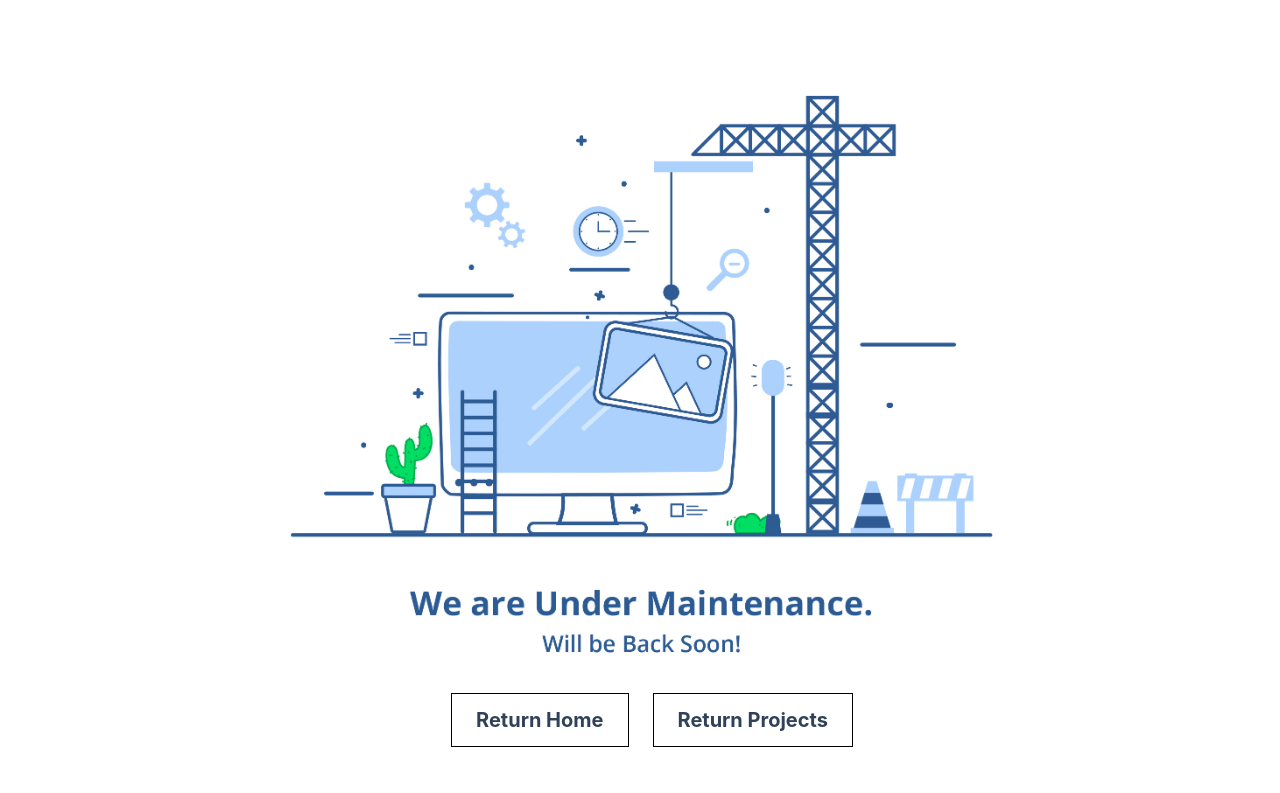
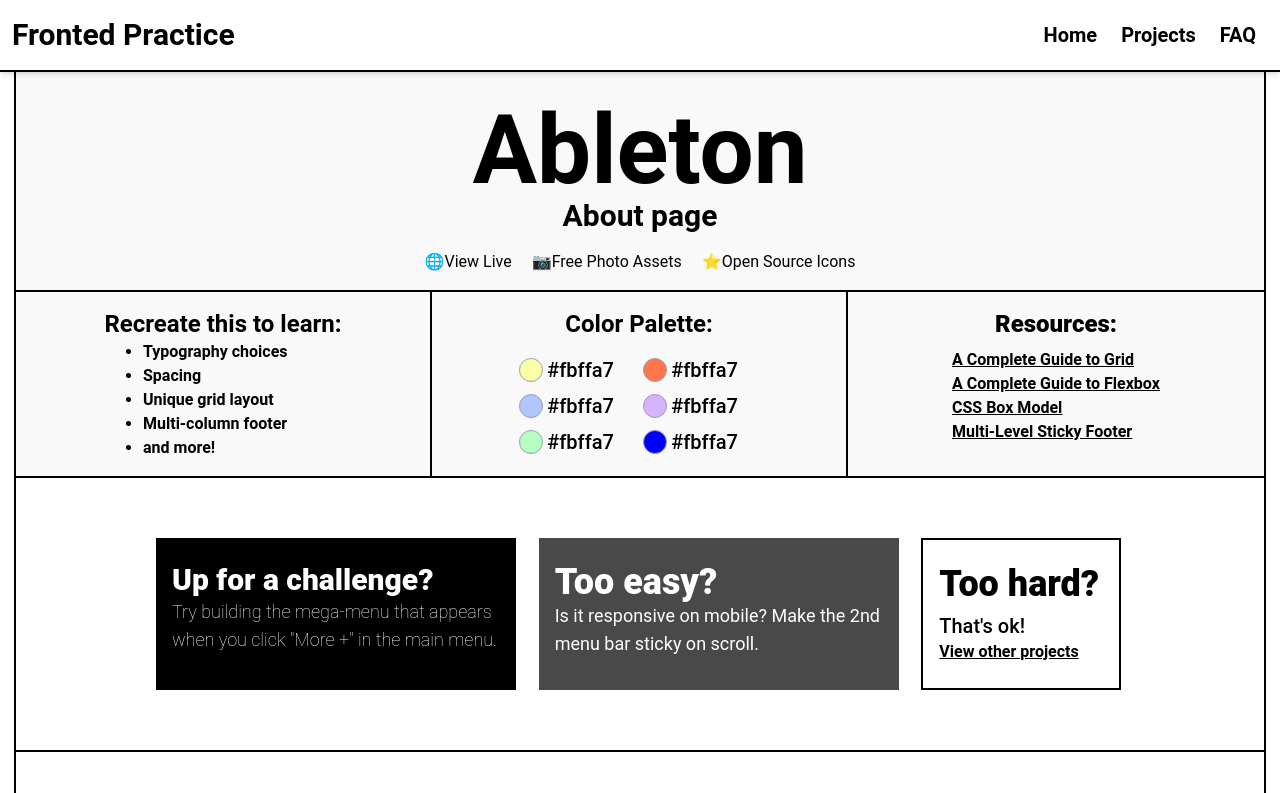
Before and after one commit to PrithwiKumarSingh/frontend-practice, a React (Vite) app: page /projects/Ableton in a window 1280 px wide. Shown: the top 793 px of the page. Built offline with nearby package versions, Linux system fonts and the light colour scheme; the HTML template or start-up script is replaced by a standard one.

Commit message:
Make ProjectDetails Page

```diff
--- a/index.html
+++ b/index.html
@@ -2,7 +2,7 @@
 <html lang="en">
   <head>
     <meta charset="UTF-8" />
-    <link rel="icon" type="image/svg+xml" href="/vite.svg" />
+    <link rel="icon" type="image/svg+xml" href="" />
     <meta name="viewport" content="width=device-width, initial-scale=1.0" />
     <title>frontend-practice</title>
   </head>
--- a/src/App.jsx
+++ b/src/App.jsx
@@ -4,6 +4,8 @@
 import NotFound from './pages/NotFound'
 import Navbar from './components/Navbar'
 import { Route,Routes } from 'react-router-dom'
+import ProjectDetails from './pages/ProjectDetails';
+
 
 const App = () => {
   return (
@@ -11,6 +13,7 @@
       <Route path='/' element={<Home></Home>}></Route>
       <Route path='/projects' element={<Projects/>}></Route>
       <Route path='/faq' element={<NotFound/>}></Route>
+      <Route path='/projects/:slug' element={<ProjectDetails/>}></Route>
       <Route path='*' element={<NotFound/>}></Route>
     </Routes>
 
--- /dev/null
+++ b/src/data/Projects.js
@@ -0,0 +1,21 @@
+export const projects = [
+    {slug:"Ableton" ,color : '#BCFF93' ,label :"Level 1" ,image : "https://www.frontendpractice.com/card/C1-Ableton.jpg" , name: "Ableton"},
+    {slug:"abstract" ,color : '#BCFF93' ,label :"Level 1" ,image : "https://www.frontendpractice.com/card/C2-abstract.png" , name: "Abstract"},
+    {slug:"Backstage-Talks" ,color : '#BCFF93' ,label :"Level 1" ,image : "https://www.frontendpractice.com/card/C1-Backstage-Talks.png" , name: "Backstage Talks"} ,
+    {slug:"basic" ,color : '#FFC700' ,label :"Level 3" ,image : "https://www.frontendpractice.com/card/C2-basic.png" , name: "Basic"},
+    {slug:"bonsai" ,color : '#BCFF93' ,label :"Level 1" ,image : "https://www.frontendpractice.com/card/C2-bonsai.png" , name: "Bonsai"},
+    {slug:"Canal-Street" ,color : '#FFC700' ,label :"Level 3" ,image : "https://www.frontendpractice.com/card/C1-Canal-Street.png" , name: "Canal Street Market"},
+    {slug:"deplace-maison" ,color : '#FFC700' ,label :"Level 3" ,image : "https://www.frontendpractice.com/card/C1-deplace-maison.png" , name: "Deplace Maison"},
+    {slug:"figma" ,color : '#FFC700' ,label :"Level 3" ,image : "https://www.frontendpractice.com/card/C2-figma.png" , name: "Figma"},
+    {slug:"go-daddy" ,color : '#FFC700' ,label :"Level 2" ,image : "https://www.frontendpractice.com/card/C3-go-daddy.png" , name: "GoDaddy"},
+    {slug:"lobe" ,color : '#FFC700' ,label :"Level 1" ,image : "https://www.frontendpractice.com/card/C2-lobe.png" , name: "Lobe"},
+    {slug:"Monogram" ,color : '#FFC700' ,label :"Level 2" ,image : "https://www.frontendpractice.com/card/C3-Monogram.png" , name: "Monogram"},
+    {slug:"Monstercat" ,color : '#FFC700' ,label :"Level 2" ,image : "https://www.frontendpractice.com/card/C2-Monstercat.png" , name: "Monstercat"},
+    {slug:"Nintendo" ,color : '#FFC700' ,label :"Level 3" ,image : "https://www.frontendpractice.com/card/C1-Nintendo.png" , name: "Nintendo"},
+    {slug:"studio" ,color : '#FFC700' ,label :"Level 1" ,image : "https://www.frontendpractice.com/card/C3-oh.studio.png" , name: "Studio"},
+    {slug:"podia" ,color : '#FFC700' ,label :"Level 2" ,image : "https://www.frontendpractice.com/card/C3-podia.png" , name: "Podia"},
+    {slug:"pulse" ,color : '#FFC700' ,label :"Level 1" ,image : "https://www.frontendpractice.com/card/C2-pulse.png" , name: "Pulse"},
+    {slug:"Qrates" ,color : '#FFC700' ,label :"Level 3" ,image : "https://www.frontendpractice.com/card/C1-Qrates.png" , name: "Qrates"},
+    {slug:"Starbucks" ,color : '#FFC700' ,label :"Level 2" ,image : "https://www.frontendpractice.com/card/C1-Starbucks.png" , name: "Starbucks"},
+    {slug:"Stark" ,color : '#FFC700' ,label :"Level 2" ,image : "https://www.frontendpractice.com/card/C3-Stark.png" , name: "Stark"},
+]
--- a/src/index.css
+++ b/src/index.css
@@ -1,9 +1,6 @@
 @import 'tailwindcss';
-/* @import url("https://fonts.googleapis.com/css2?family=Roboto&display=swap");
-@theme {
-  --font-roboto: "Roboto", "sans-serif";
-} */
+@import url('https://fonts.googleapis.com/css2?family=Inter:ital,opsz,wght@0,14..32,100..900;1,14..32,100..900&family=Poppins:ital,wght@0,100;0,200;0,300;0,400;0,500;0,600;0,700;0,800;0,900;1,100;1,200;1,300;1,400;1,500;1,600;1,700;1,800;1,900&family=Roboto:ital,wght@0,100..900;1,100..900&display=swap');
 
-@theme {
-  --font-family-display: 'Satoshi', 'sans-serif';
+*{
+  font-family: "Roboto";
 }
--- a/src/pages/ProjectDetails.jsx
+++ b/src/pages/ProjectDetails.jsx
@@ -1,8 +1,121 @@
 import React from 'react'
+import { useParams } from 'react-router-dom';
+import {projects} from '../data/Projects';
+import Navbar from '../components/Navbar';
+import Footer from '../components/Footer';
+
 
 const ProjectDetails = () => {
+  const { slug } = useParams();
+  const project = projects.find((p) => p.slug === slug);
+  console.log(project);
+
   return (
-    <div>ProjectDetails</div>
+    <>
+    <Navbar/>
+    <div className='w-full mt-15 '>
+      <div className='w-313 mx-auto bg-[#F9F9F9] border-x-2 border-t-2'>
+
+         {/* heading */}
+      <div className='text-center'>
+        <h1 className='text-8xl font-bold mt-10'>{project.name}</h1>
+        <h2 className='text-3xl font-semibold'>About page</h2>
+        <div className='flex gap-5 justify-center my-4'>
+          <a href="">🌐View Live</a>
+          <a href="">📷Free Photo Assets</a>
+          <a href="">⭐Open Source Icons</a>
+        </div>
+      </div>
+
+      {/* Body Resouce */}
+
+      <div className=' grid grid-cols-3 text-center border-t-2'>
+        <div className='border-r-2 py-4'>
+          <h2 className='text-2xl font-semibold'>Recreate this to learn:</h2>
+          <ul className=' w-40 mx-auto text-start font-semibold'>
+            <li className='list-disc'>Typography choices</li>
+            <li className='list-disc'>Spacing</li>
+            <li className='list-disc'>Unique grid layout</li>
+            <li className='list-disc'>Multi-column footer</li>
+            <li className='list-disc'>and more!</li>
+          </ul>
+        </div>
+
+        <div className='text-2xl text-center py-4 border-r-2'>
+          <h2 className='text-2xl font-semibold mb-4'>Color Palette:</h2>
+          <div className='grid grid-cols-2 w-60 font-medium mx-auto gap-2 '>
+            <div className='flex gap-1 items-center'>
+              <div className='h-6 w-6 rounded-full border-[0.2px] border-gray-400 bg-[#fbffa7] '></div>
+              <p className='text-xl'>#fbffa7</p>
+            </div>
+            <div className='flex gap-1 items-center'>
+              <div className='h-6 w-6 rounded-full border-[0.2px] border-gray-400 bg-[#ff764d] '></div>
+              <p className='text-xl'>#fbffa7</p>
+            </div>
+            <div className='flex gap-1 items-center'>
+              <div className='h-6 w-6 rounded-full border-[0.2px] border-gray-400 bg-[#b1c5ff] '></div>
+              <p className='text-xl'>#fbffa7</p>
+            </div>
+            <div className='flex gap-1 items-center'>
+              <div className='h-6 w-6 rounded-full border-[0.2px] border-gray-400 bg-[#d5b3ff] '></div>
+              <p className='text-xl'>#fbffa7</p>
+            </div>
+            <div className='flex gap-1 items-center'>
+              <div className='h-6 w-6 rounded-full border-[0.2px] border-gray-400 bg-[#b6ffc0] '></div>
+              <p className='text-xl'>#fbffa7</p>
+            </div>
+            <div className='flex gap-1 items-center'>
+              <div className='h-6 w-6 rounded-full border-[0.2px] border-gray-400 bg-[#0000ff] '></div>
+              <p className='text-xl'>#fbffa7</p>
+            </div>
+          </div>
+
+        </div>
+
+        <div className='py-4'>
+          <h2 className='text-2xl font-extrabold mb-2'>Resources:</h2>
+          <div className='flex flex-col text-start w-52 mx-auto font-semibold underline'>
+            <a className='hover:text-blue-700' href="">A Complete Guide to Grid</a>
+            <a className='hover:text-blue-700' href="">A Complete Guide to Flexbox</a>
+            <a className='hover:text-blue-700' href="">CSS Box Model</a>
+            <a className='hover:text-blue-700' href="">Multi-Level Sticky Footer</a>
+          </div>
+        </div>
+      </div>
+
+      {/* movitivaton  */}
+
+      <div className='px-35 py-15 bg-white grid grid-cols-3 gap-45 border-t-2 border-b-2'>
+        <div className='w-90 py-6 px-4 bg-black text-white'>
+          <h2 className='text-3xl font-extrabold'>Up for a challenge?</h2>
+          <p className='text-lg font-extralight'>Try building the mega-menu that appears when you click "More +" in the main menu.</p>
+        </div>
+        <div className='w-90 py-6 px-4 bg-[#494949] text-white'>
+          <h2 className='text-4xl font-extrabold'>Too easy?</h2>
+          <p className='text-lg'>Is it responsive on mobile? Make the 2nd menu bar sticky on scroll.</p>
+        </div>
+        <div className='w-50 py-6 px-4 border-2'>
+          <h2 className='text-4xl font-extrabold'>Too hard?</h2>
+          <p className='text-xl font-medium mt-2'>That's ok!</p>
+          <a className='font-semibold hover:text-blue-700 underline' href="">View other projects</a>
+        </div>
+      </div>
+
+
+      {/* image */}
+      <div className='p-10 text-center bg-white'>
+        <h2 className='text-5xl font-extrabold mb-12'>Reference image</h2>
+        <div className='rounded-xl overflow-hidden drop-shadow-2xl '>
+          <img src="https://www.frontendpractice.com/fullsize/C1-Ableton.jpg" alt="" />
+        </div>
+      </div>
+
+
+      </div>
+    </div>
+
+    <Footer/>
+    </>
   )
 }
 
```
